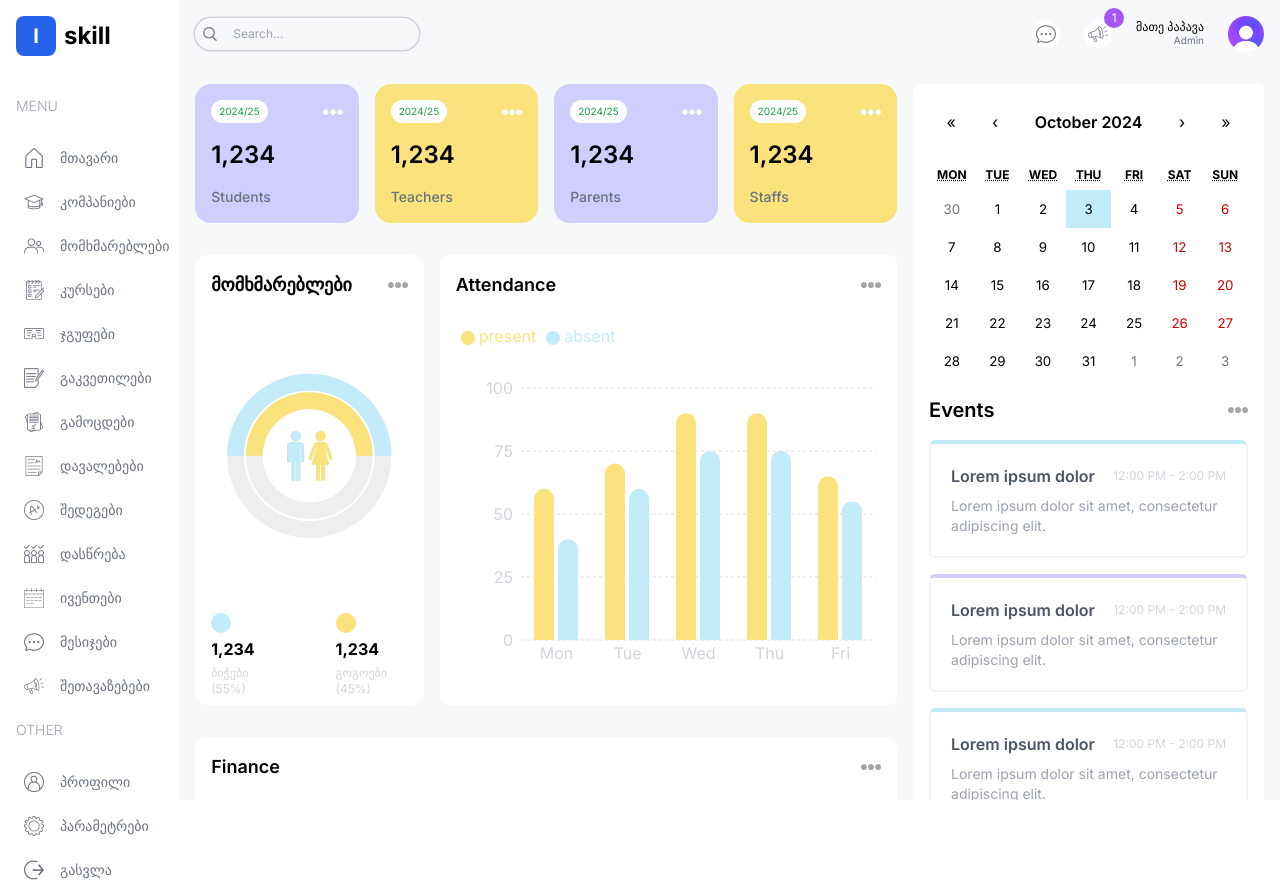
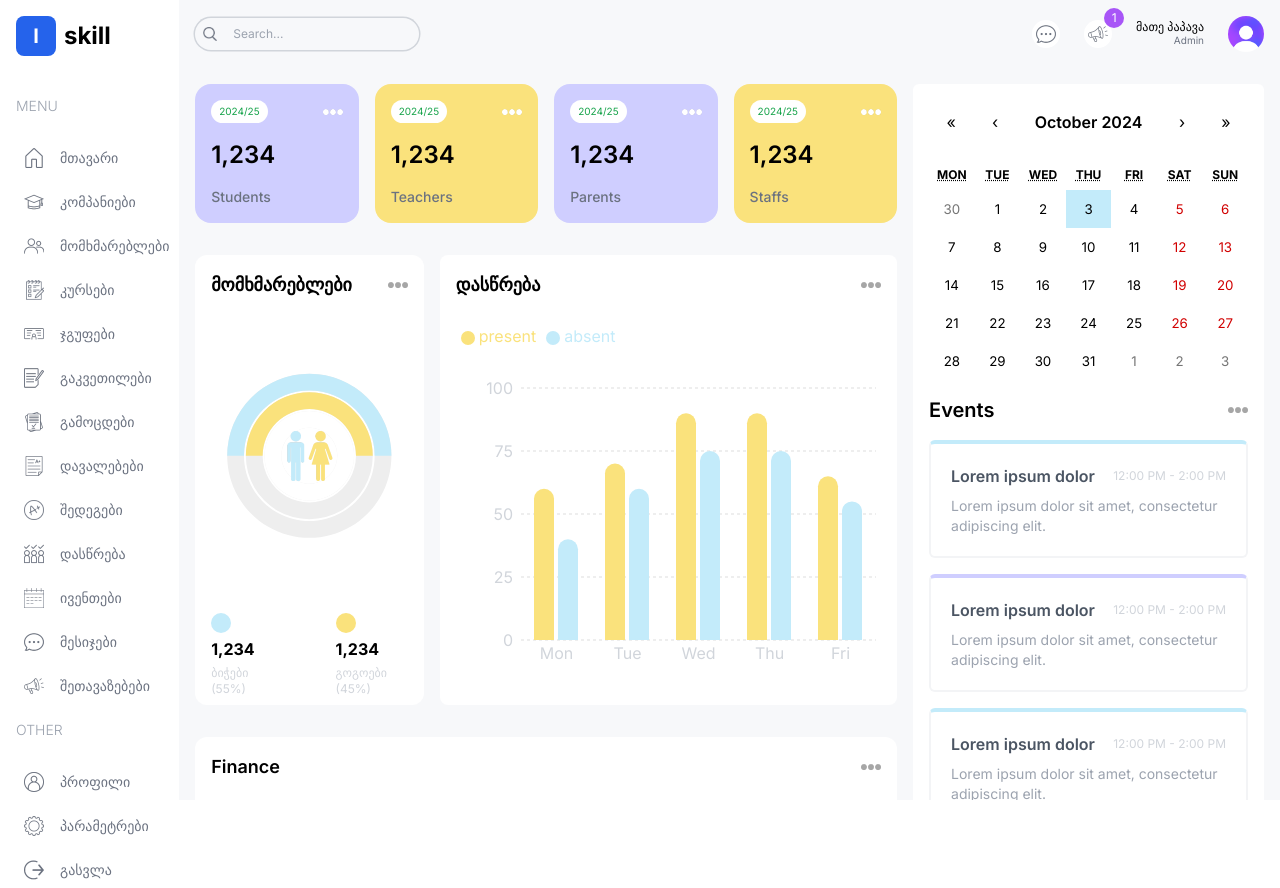
Before and after one commit to Matheus-The-one/iskill-frontend, a Next.js app: page /admin in a window 1280 px wide. Built offline with nearby package versions, Linux system fonts and the light colour scheme.

Commit message:
+ the feature the georgian

```diff
--- a/src/components/AttendanceChart.tsx
+++ b/src/components/AttendanceChart.tsx
@@ -44,7 +44,7 @@
   return (
     <div className="bg-white rounded-lg p-4 h-full">
       <div className="flex justify-between items-center">
-        <h1 className="text-lg font-semibold">Attendance</h1>
+        <h1 className="text-lg font-semibold">დასწრება</h1>
         <Image src="/moreDark.png" alt="" width={20} height={20} />
       </div>
       <ResponsiveContainer width="100%" height="90%">
```
